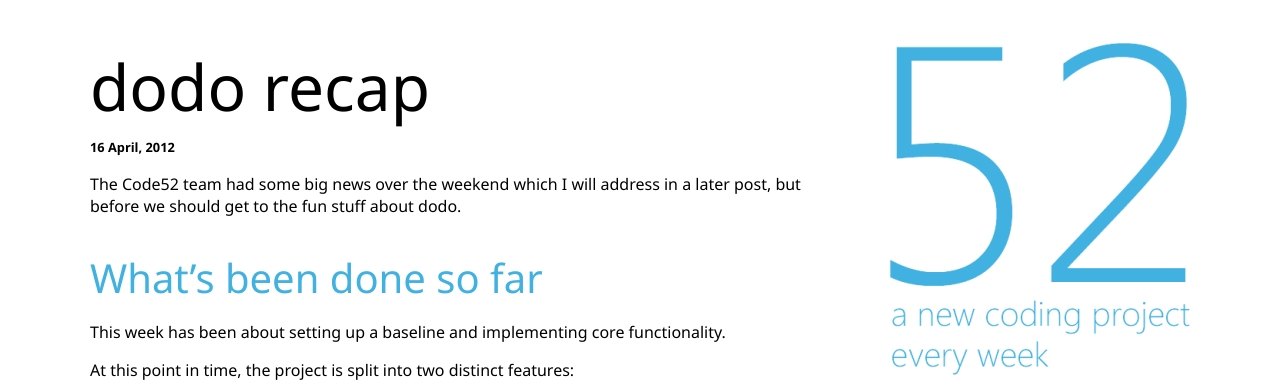
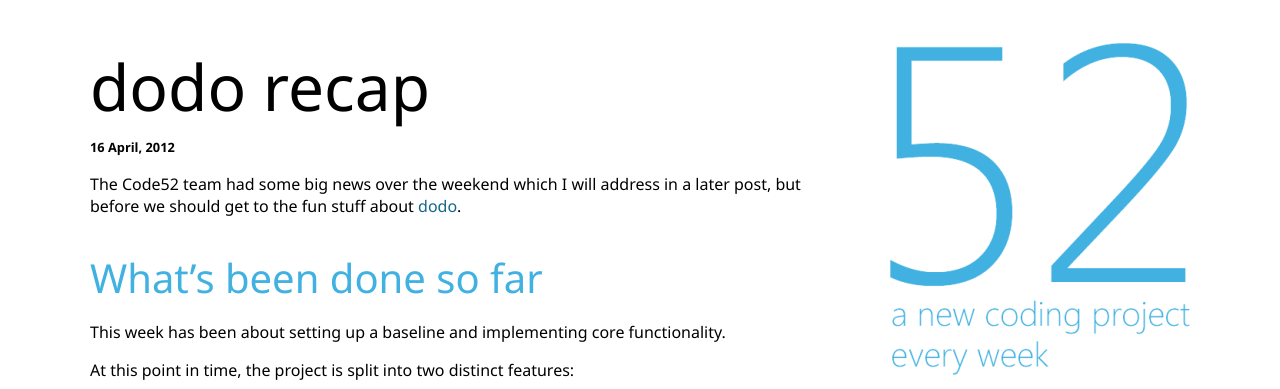
Before and after one commit to Code52/code52.github.com, a Jekyll site: the page built from _posts/2012-04-16-dodo-recap.md, in a window 1280 px wide. Shown: the top 389 px of the page. Built offline with Jekyll 4.4.1, drawn with Linux system fonts in a browser that asks for light colours; Markdown is read by kramdown in place of the engine named in the settings; comment, search, counter and statistics services are not loaded; some of the changed lines change nothing that is shown.

Commit message:
added link to repo

```diff
--- a/_posts/2012-04-16-dodo-recap.md
+++ b/_posts/2012-04-16-dodo-recap.md
@@ -7,7 +7,7 @@
 comments: true
 ---
 
-The Code52 team had some big news over the weekend which I will address in a later post, but before we should get to the fun stuff about dodo.
+The Code52 team had some big news over the weekend which I will address in a later post, but before we should get to the fun stuff about [dodo](http://github.com/Code52/dodo).
 
 ## What's been done so far
 
```
